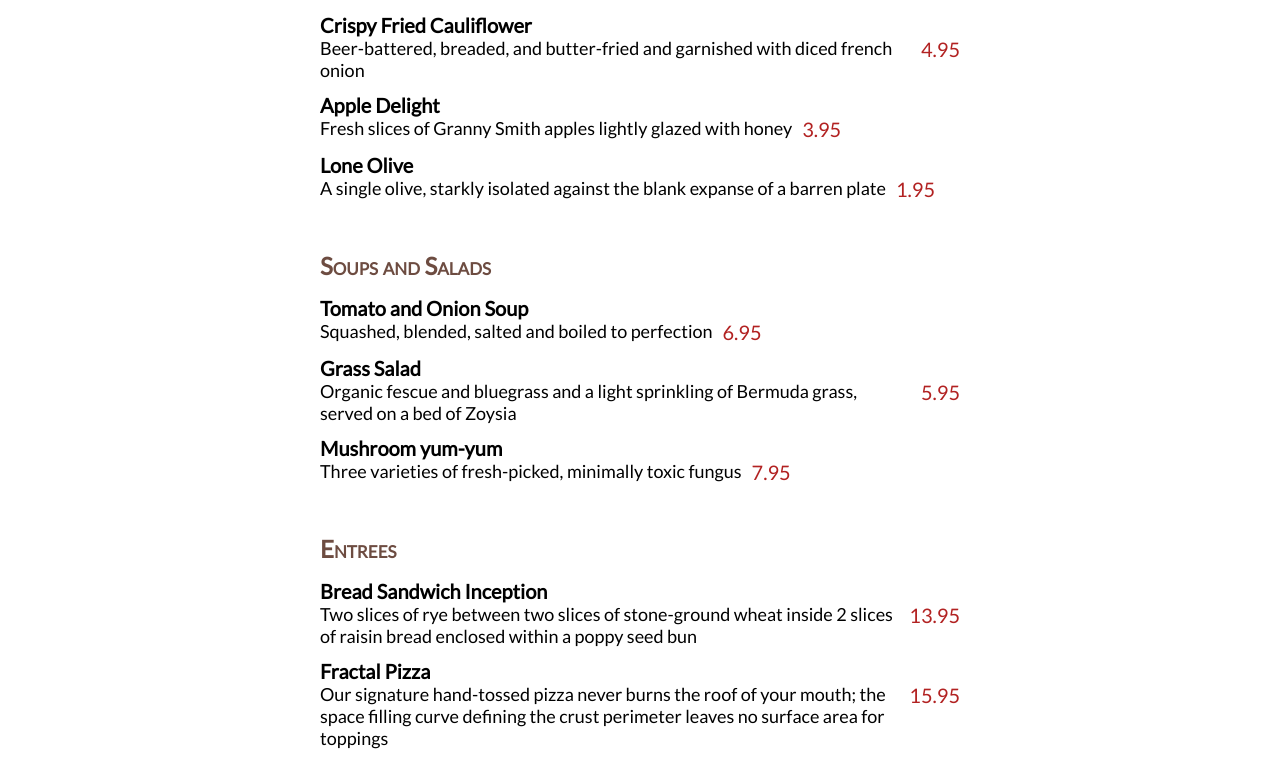
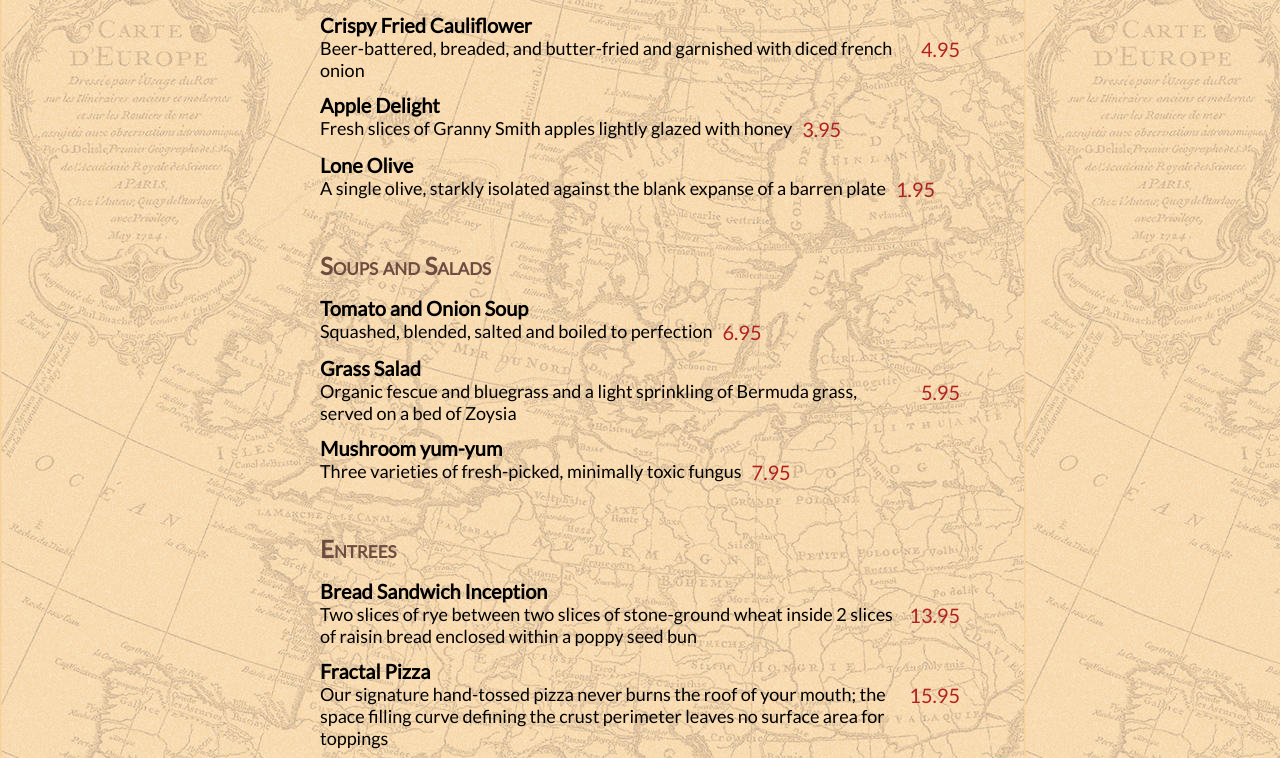
Before and after one commit to Kenzie-Academy-Brasil-Developers/estilizando-menu-restaurante-sprint-2-cpitta85, a plain HTML site: page index.html in a window 1280 px wide. Shown: the part 128-886 px from the top of the page. Drawn offline with Linux system fonts and the light colour scheme; files that its build step writes are made by us from their sources; the site is published under a folder, as on GitHub Pages, so addresses that start at the root find nothing; a web font is replaced by a local one.

Commit message:
Quarta tentativa, o desespero já toma conta

```diff
--- a/src/style1.css
+++ b/src/style1.css
@@ -4,7 +4,7 @@ body{
     margin: 1% 25% 0% 25%;
     font-family: 'Lato';
     font-family: 18px;
-    background-image: url("/map-bg.jpg");
+    background-image: url("../map-bg.jpg");
 }/* Use the 'Lato' font family at 18px throughout the body of the document, and cover the background with the 'map-bg.jpg' image. */
 
 nav {
```
